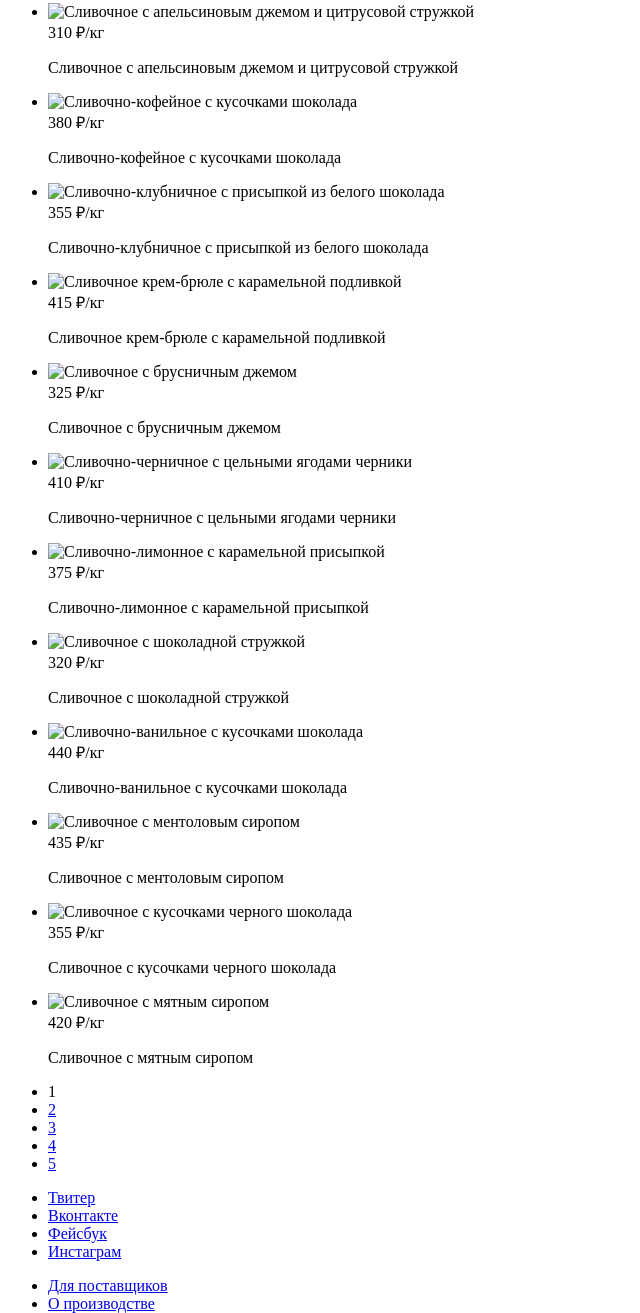
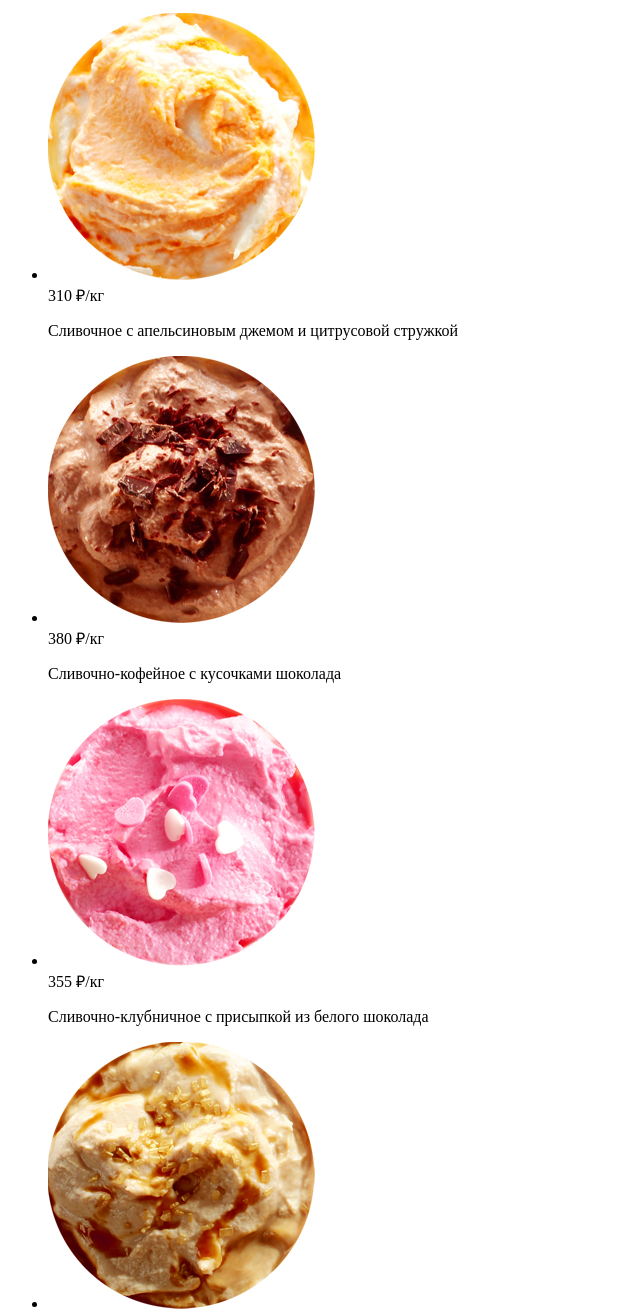
Before and after one commit to sergeytalyzin/1027869-gllacy-25, a plain HTML site: page glaccy-catalog.html in a window 1280 px wide. Shown: the part 441-1754 px from the top of the page, without its empty margins (0-640 px from the left). Drawn offline with Linux system fonts and the light colour scheme.

Commit message:
добавил фото png и svg

```diff
--- a/glaccy-catalog.html
+++ b/glaccy-catalog.html
@@ -44,7 +44,7 @@
       <h2 class="hidden">Выбор Мороженного</h2>
       <ul class="goods-list">
         <li>
-          <img src="img/hit.jpg" width="267" height="267" alt="Сливочное с апельсиновым джемом и цитрусовой стружкой">
+          <img src="img/1.jpg" width="267" height="267" alt="Сливочное с апельсиновым джемом и цитрусовой стружкой">
           <div>
             <span class="price">
             310
@@ -54,7 +54,7 @@
           <p>Сливочное с апельсиновым джемом и цитрусовой стружкой</p>
          </li>
          <li>
-           <img src="img/hit2.jpg" width="267" height="267" alt="Сливочно-кофейное с кусочками шоколада">
+           <img src="img/2.jpg" width="267" height="267" alt="Сливочно-кофейное с кусочками шоколада">
            <div>
                <span class="price">
                     380
@@ -64,7 +64,7 @@
            <p>Сливочно-кофейное с кусочками шоколада</p>
          </li>
          <li>
-           <img src="img/hit3.jpg" width="267" height="267" alt="Сливочно-клубничное с присыпкой из белого шоколада">
+           <img src="img/3.jpg" width="267" height="267" alt="Сливочно-клубничное с присыпкой из белого шоколада">
            <div>
                <span class="price">
                      355
@@ -74,7 +74,7 @@
            <p>Сливочно-клубничное с присыпкой из белого шоколада</p>
          </li>
          <li>
-           <img src="img/hit4.jpg" width="267" height="267" alt="Сливочное крем-брюле с карамельной подливкой">
+           <img src="img/4.jpg" width="267" height="267" alt="Сливочное крем-брюле с карамельной подливкой">
            <div>
                <span class="price">
                     415
@@ -84,7 +84,7 @@
            <p>Сливочное крем-брюле с карамельной подливкой</p>
          </li>
          <li>
-          <img src="img/hit5.jpg" width="267" height="267" alt="Сливочное с брусничным джемом">
+          <img src="img/5.jpg" width="267" height="267" alt="Сливочное с брусничным джемом">
             <div>
                 <span class="price">
                     325
@@ -94,7 +94,7 @@
             <p>Сливочное с брусничным джемом</p>
         </li>
         <li>
-          <img src="img/hit6.jpg" width="267" height="267" alt="Сливочно-черничное с цельными ягодами черники">
+          <img src="img/6.jpg" width="267" height="267" alt="Сливочно-черничное с цельными ягодами черники">
           <div>
                 <span class="price">
                     410
@@ -104,7 +104,7 @@
           <p>Сливочно-черничное с цельными ягодами черники </p>
         </li>
       <li>
-          <img src="img/hit7.jpg" width="267" height="267" alt="Сливочно-лимонное с карамельной присыпкой">
+          <img src="img/7.jpg" width="267" height="267" alt="Сливочно-лимонное с карамельной присыпкой">
           <div>
                 <span class="price">
                     375
@@ -115,7 +115,7 @@
       </li>
 
       <li>
-        <img src="img/hit8.jpg" width="267" height="267" alt="Сливочное с шоколадной стружкой">
+        <img src="img/8.jpg" width="267" height="267" alt="Сливочное с шоколадной стружкой">
         <div>
                 <span class="price">
                     320
@@ -125,7 +125,7 @@
         <p>Сливочное с шоколадной стружкой</p>
       </li>
       <li>
-          <img src="img/hit9.jpg" width="267" height="267" alt="Сливочно-ванильное с кусочками шоколада">
+          <img src="img/9.jpg" width="267" height="267" alt="Сливочно-ванильное с кусочками шоколада">
           <div>
                 <span class="price">
                     440
@@ -135,7 +135,7 @@
           <p>Сливочно-ванильное с кусочками шоколада</p>
     </li>
     <li>
-      <img src="img/hit10.jpg" width="267" height="267" alt="Сливочноe с ментоловым сиропом">
+      <img src="img/10.jpg" width="267" height="267" alt="Сливочноe с ментоловым сиропом">
       <div>
                 <span class="price">
                     435
@@ -145,7 +145,7 @@
       <p>Сливочноe с ментоловым сиропом</p>
     </li>
     <li>
-      <img src="img/hit11.jpg" width="267" height="267" alt="Сливочное с кусочками черного шоколада">
+      <img src="img/11.jpg" width="267" height="267" alt="Сливочное с кусочками черного шоколада">
       <div>
                 <span class="price">
                     355
@@ -155,7 +155,7 @@
       <p>Сливочное с кусочками черного шоколада</p>
     </li>
     <li>
-      <img src="img/hit11.jpg" width="267" height="267" alt="Сливочное с мятным сиропом">
+      <img src="img/12.jpg" width="267" height="267" alt="Сливочное с мятным сиропом">
       <div>
                 <span class="price">
                     420
@@ -191,7 +191,7 @@
         <li><a href="#">Экологические стандарты</a></li>
       </ul>
     </div>
-    <img class="Html Academy" src="img/academy.svg" alt="сделано в HTML Academy" >
+    <img class="Html Academy" src="img/logo-htmlacademy.svg" alt="сделано в HTML Academy" >
     <a  href="https://htmlacademy.ru/intensive/htmlcss">Сделано в HTML Academy</a>
 
   </footer>
```
Also changed, not shown: index.html (+9 -6 lines), img/1.jpg (added), img/10.jpg (added), img/11.jpg (added), img/12.jpg (added), img/2.jpg (added), img/3.jpg (added), img/4.jpg (added), img/5.jpg (added), img/6.jpg (added), img/7.jpg (added), img/8.jpg (added), img/9.jpg (added), img/ice.png (added), 4 more files.
